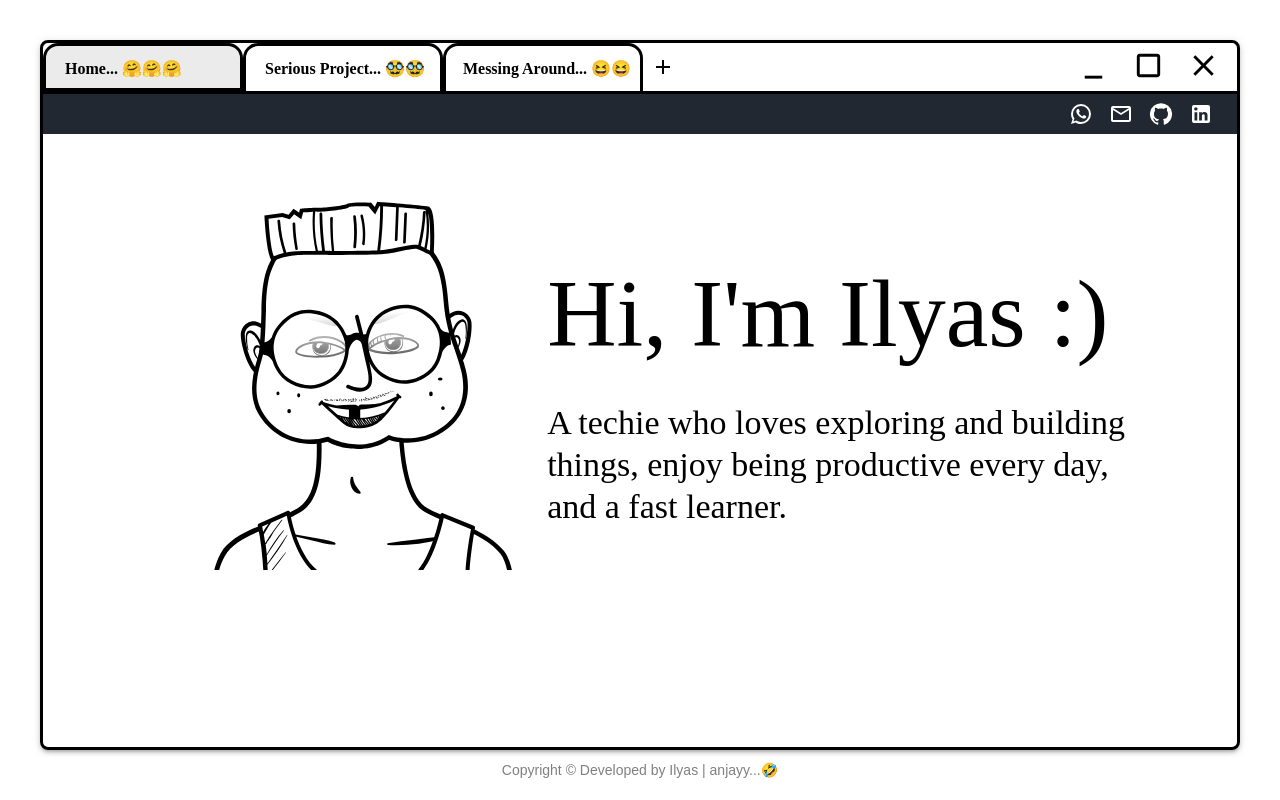
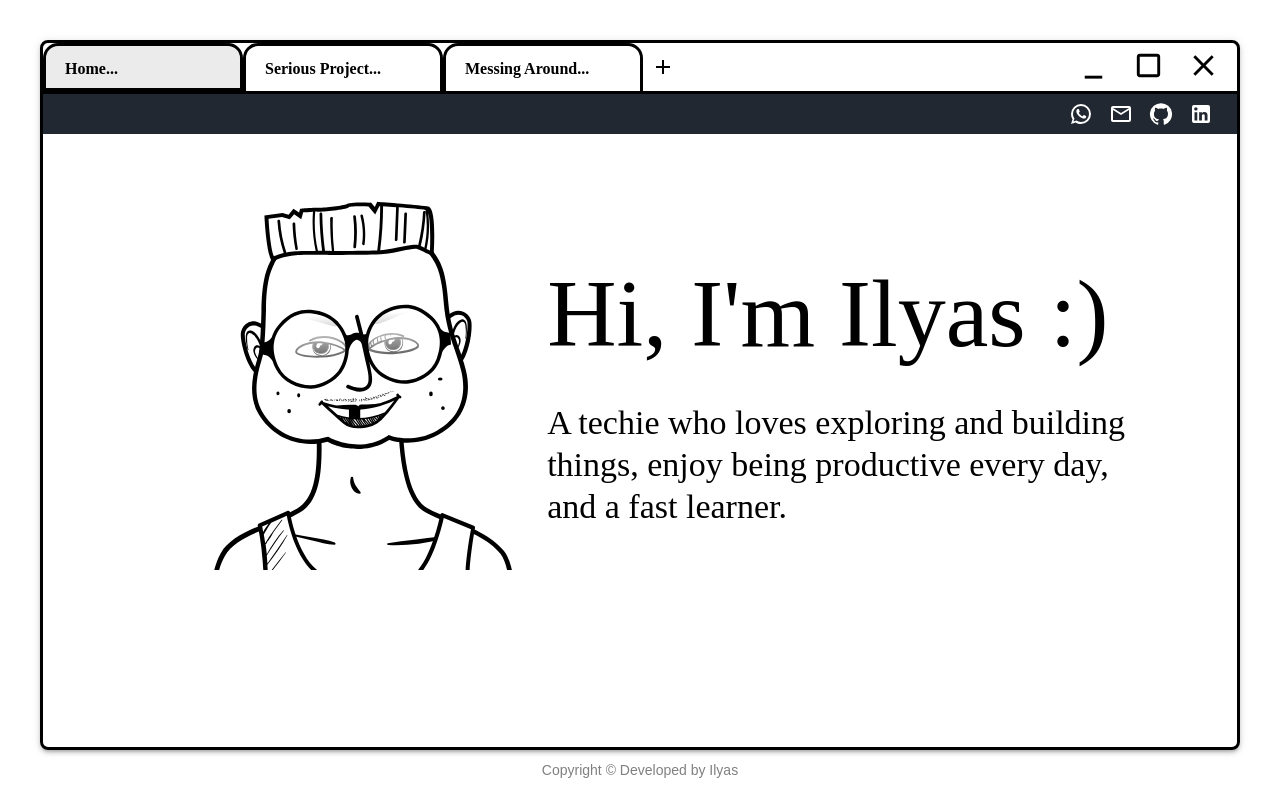
Before and after one commit to AnandaIlyasa/personal-site, a React (Create React App) app: page / in a window 1280 px wide. Built offline with nearby package versions, Linux system fonts and the light colour scheme; a web font is replaced by a local one.

Commit message:
get rid of emojis

```diff
--- a/src/App.tsx
+++ b/src/App.tsx
@@ -86,13 +86,13 @@ function App() {
                 onChange={handleChange}
               >
                 <ToggleButton value="home">
-                  <Typography pl={1} align='left' color='black' fontWeight='bold' width='100%'>home... 🤗🤗🤗</Typography>
+                  <Typography pl={1} align='left' color='black' fontWeight='bold' width='100%'>home...</Typography>
                 </ToggleButton>
                 <ToggleButton value="serious">
-                  <Typography pl={1} align='left' color='black' fontWeight='bold' width='100%'>serious project... 🥸🥸</Typography>
+                  <Typography pl={1} align='left' color='black' fontWeight='bold' width='100%'>serious project...</Typography>
                 </ToggleButton>
                 <ToggleButton value="messing">
-                  <Typography pl={1} align='left' color='black' fontWeight='bold' width='100%'>messing around... 😆😆</Typography>
+                  <Typography pl={1} align='left' color='black' fontWeight='bold' width='100%'>messing around...</Typography>
                 </ToggleButton>
                 <Box paddingTop={1.5} marginLeft={1}>
                   <AddOutlinedIcon />
@@ -143,7 +143,7 @@ function App() {
           </Grid>
         </Box>
       </Box>
-      <Typography variant='subtitle2' color='gray' fontFamily='sans-serif' align='center'>Copyright © Developed by Ilyas | anjayy...🤣</Typography>
+      <Typography variant='subtitle2' color='gray' fontFamily='sans-serif' align='center'>Copyright © Developed by Ilyas</Typography>
     </ThemeProvider>
   );
 }
--- a/src/Tabs/MessingAround.tsx
+++ b/src/Tabs/MessingAround.tsx
@@ -7,7 +7,7 @@ import tm from '../images/tm.png';
 export const MessingAround = () => {
     const projets = [
         {
-            name: "Simple Airstrike Game :'",
+            name: "Simple Airstrike Game",
             description: "This was a memorable project because even though I was just starting to learn about computers, I managed to finish this project myself... :')",
             url: game,
             type: 'image',
@@ -15,7 +15,7 @@ export const MessingAround = () => {
 
         },
         {
-            name: "Just a Cashier App :))",
+            name: "Just a Cashier App",
             description: "This project aims to explore and study microservices. In this project I learned to implement independent Services, Api Gateway, and Service Discovery.",
             url: cashier_app,
             type: 'image',
@@ -24,7 +24,7 @@ export const MessingAround = () => {
         },
         {
             name: "Arithmetic Turing Machine Simulator",
-            description: "I try to remake my class final project while also learning about Webflux which is one of reactive streams technology implementation in Java. Webapp / frontend for this project will be available soon..🙏🙂",
+            description: "I try to remake my class final project while also learning about Webflux which is one of reactive streams technology implementation in Java. Webapp / frontend for this project will be available soon..🙏",
             url: tm,
             type: 'image',
             repo: 'https://github.com/AnandaIlyasa/reactive-tm-be'
```
